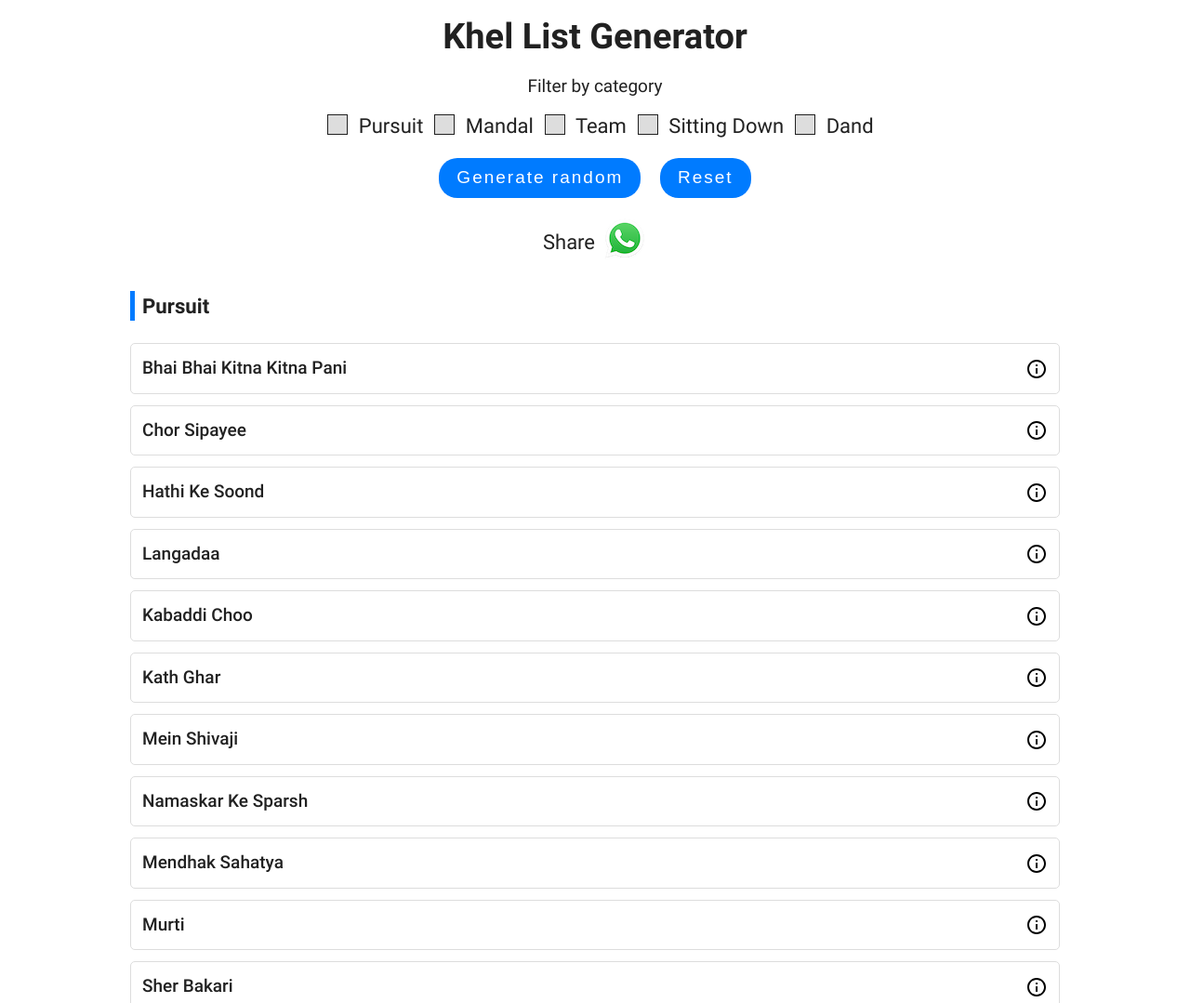
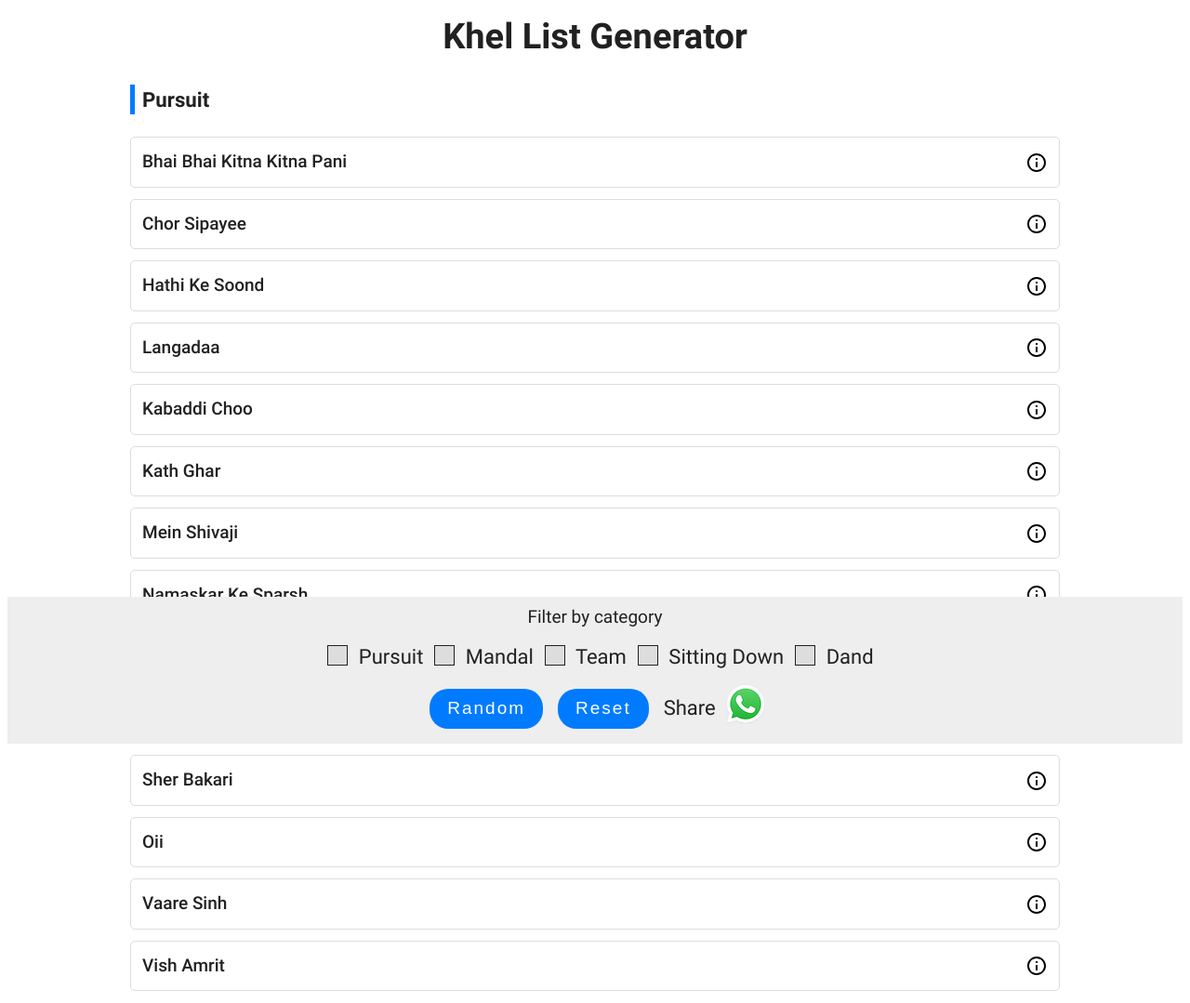
Before and after one commit to hssuk/khel-app-web, a website built with Parcel: page src/index.html in a window 1280 px wide. Shown: the top 1079 px of the page at 93% size. Built offline with nearby package versions, Linux system fonts and the light colour scheme.

Commit message:
Made action bar sticky to the bottom

```diff
--- a/src/index.html
+++ b/src/index.html
@@ -5,13 +5,19 @@
   <meta name="viewport" content="width=device-width, initial-scale=1.0">
   <title>Khel</title>
   <!--link rel="stylesheet" href="./styles/style.scss"-->
-  <script defer src="./js/app.js"></script>
+  <script defer src="/js/app.js"></script>
 </head>
 <body>
   <header>
     <h1>Khel List Generator</h1>
   </header>
-  <section class="filters">
+
+  <section class="content">
+    <div class="khel-list"></div>
+  </section>
+
+  <section class="actions">
+    <div class="filters">
       <div class="categories">
         <div class="categories__title">Filter by category</div>
         <div class="categories__item">
@@ -36,22 +42,16 @@
         </div>
       </div>
       <div class="buttons">
-      <button id="genrateRandom" class="btn">Generate random</button>
+        <button id="genrateRandom" class="btn">Random</button>
         <button id="reset" class="btn">Reset</button>
-    </div>
-  </section>
-
-  <section class="share">
+        <div class="share">
           <span class="text">Share</span>
           <a id="whatsapp" href="">
             <img src='/images/icon-whatsapp.png'>
           </a>
+        </div>
+      </div>
+    </div>
   </section>
-
-  <section class="content">
-    <div class="khel-list"></div>
-  </section>
-
-
 </body>
 </html>
--- /dev/null
+++ b/src/styles/actions.scss
@@ -0,0 +1,58 @@
+.actions {
+  position: -webkit-sticky; /* Safari */
+  position: sticky;
+  display: flex;
+  justify-content: center;
+  align-items: center;
+  width: 100%;
+  bottom: 0px;
+  padding: var(--spacing-2);
+  background-color: var(--grey-0);
+  box-sizing: border-box;
+
+  .filters {
+    display: flex;
+    flex-direction: column;
+    align-items: center;
+
+    .btn {
+      width: fit-content;
+      margin: var(--spacing-2);
+    }
+
+    .categories {
+      display: flex;
+      flex-wrap: wrap;
+      justify-content: center;
+      margin: 1var(--spacing-4);
+      &__title {
+        flex: 0 0 100%;
+        text-align: center;
+        margin-bottom: var(--spacing-3);
+      }
+      &__item {
+        margin-bottom: var(--spacing-3);
+        font-size: var(--font-size-2);
+      }
+      &__input {
+        margin-left: var(--spacing-4);
+        margin-right: var(--spacing-2);
+      }
+    }
+  }
+
+  .buttons {
+    display: flex;
+  }
+
+  .share {
+    display: flex;
+    align-items: center;
+
+    .text {
+      font-size: var(--font-size-2);
+      margin-right: var(--spacing-2);
+      margin-left: var(--spacing-2);
+    }
+  }
+}
--- a/src/styles/filters.scss
+++ /dev/null
@@ -1,30 +0,0 @@
-.filters {
-  display: flex;
-  flex-direction: column;
-  align-items: center;
-
-  .btn {
-    width: fit-content;
-    margin: var(--spacing-2);
-  }
-
-  .categories {
-    display: flex;
-    flex-wrap: wrap;
-    justify-content: center;
-    margin: 1var(--spacing-4);
-    &__title {
-      flex: 0 0 100%;
-      text-align: center;
-      margin-bottom: var(--spacing-3);
-    }
-    &__item {
-      margin-bottom: var(--spacing-3);
-      font-size: var(--font-size-2);
-    }
-    &__input {
-      margin-left: var(--spacing-4);
-      margin-right: var(--spacing-2);
-    }
-  }
-}
--- a/src/styles/share.scss
+++ /dev/null
@@ -1,11 +0,0 @@
-.share {
-  display: flex;
-  align-items: center;
-  justify-content: center;
-
-  margin: var(--spacing-4) 0;
-  .text {
-    font-size: var(--font-size-2);
-    margin-right: var(--spacing-2);
-  }
-}
--- a/src/styles/style.scss
+++ b/src/styles/style.scss
@@ -2,6 +2,5 @@
 @import 'variables';
 @import 'base';
 @import 'header';
-@import 'filters';
-@import 'share';
+@import 'actions';
 @import 'card';
--- a/src/styles/variables.scss
+++ b/src/styles/variables.scss
@@ -1,5 +1,6 @@
 :root {
   /* colors */
+  --grey-0: #eeeeee;
   --grey-1: #dddddd;
   --grey-2: #212121;
   --blue-1: #007bff;
```
Lines whose indentation alone changed are shown as unchanged.
